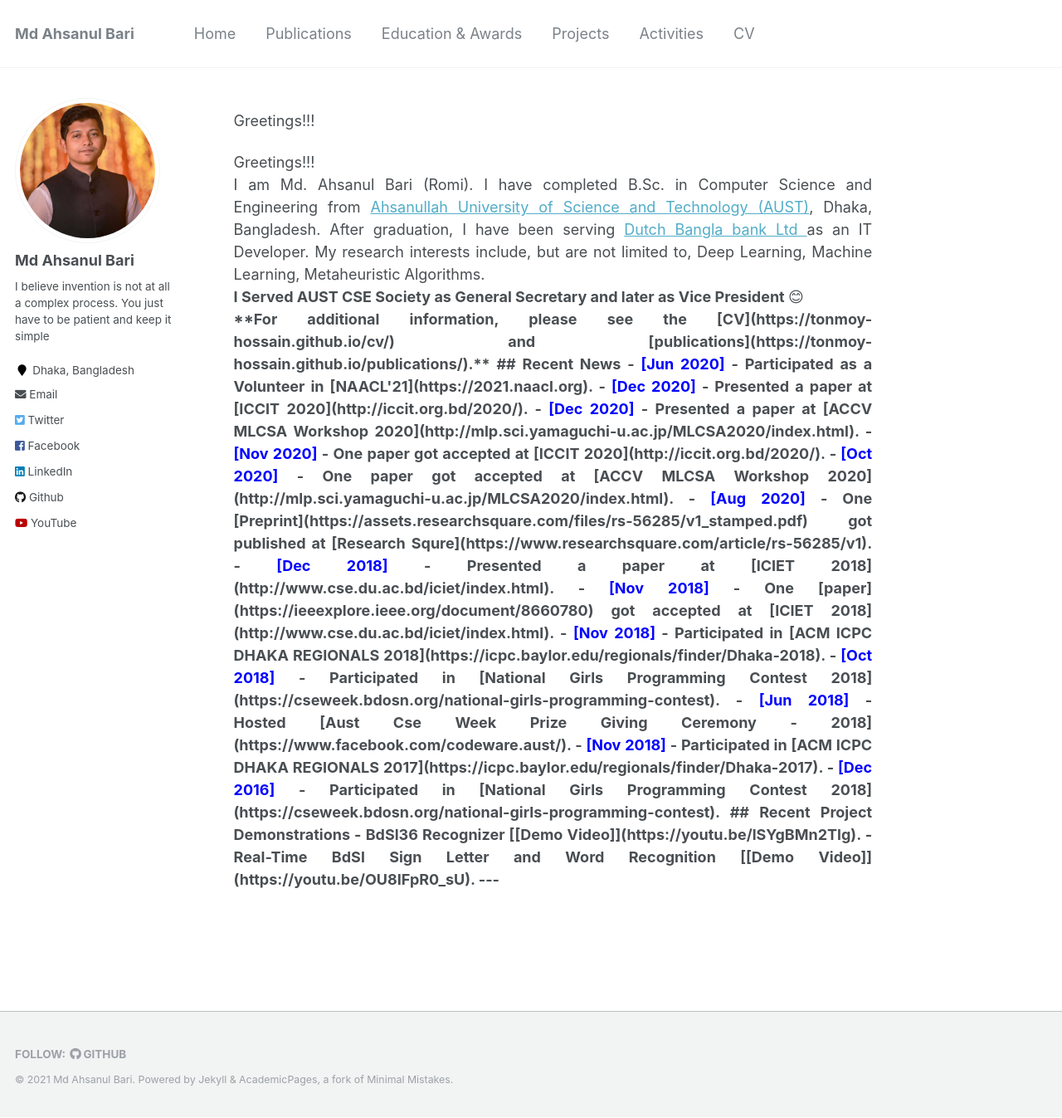
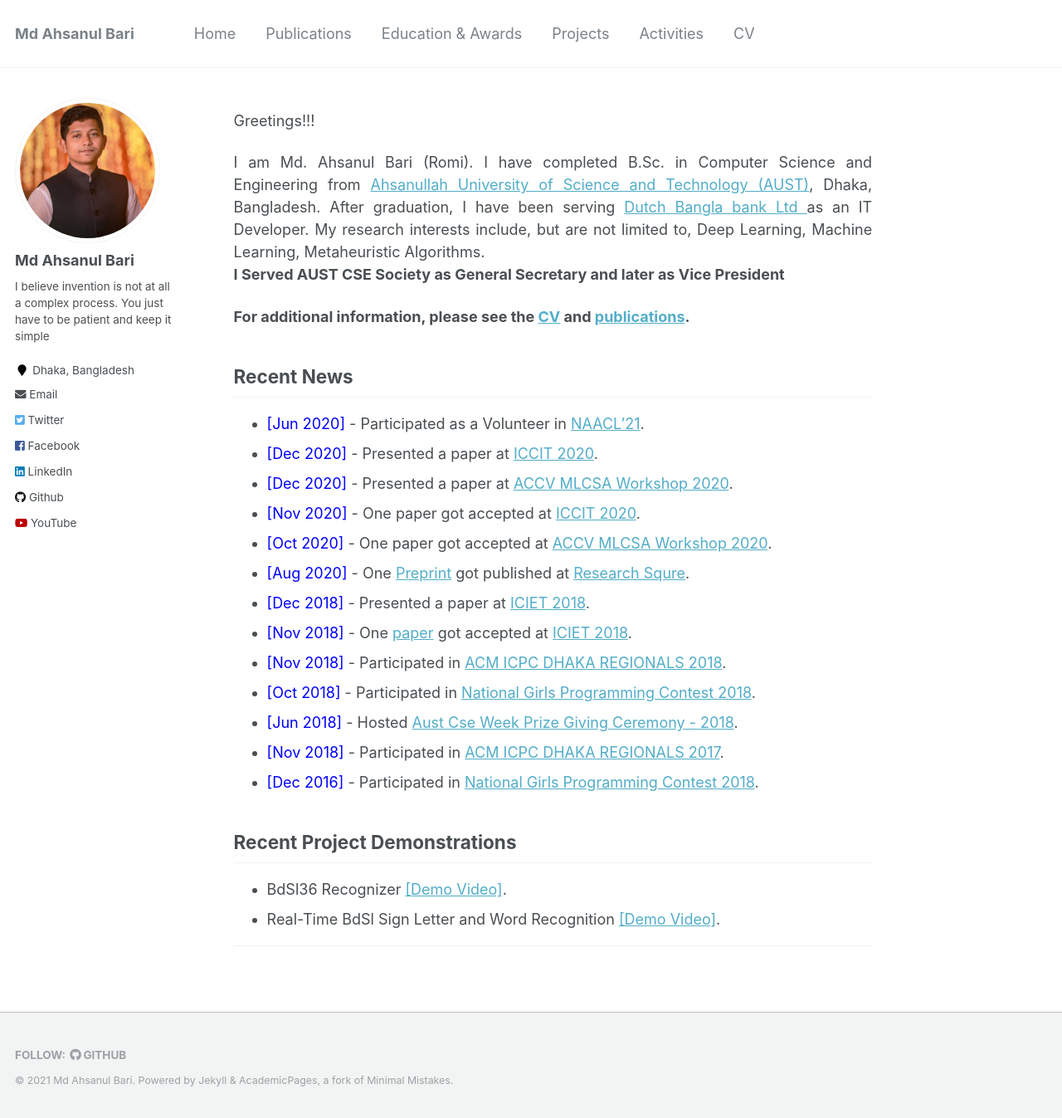
Before and after one commit to GProDevik/AhsanulBariRomih, a Jekyll site: the page built from _pages/about.md, in a window 1280 px wide and 1347 px high. Shown: the whole window at 83% size. Built offline with Jekyll 4.4.1, drawn with Linux system fonts in a browser that asks for light colours.

Commit message:
Update about.md

```diff
--- a/_pages/about.md
+++ b/_pages/about.md
@@ -11,14 +11,9 @@ Greetings!!!
 
 <div style="text-align: justify">
 
-
-Greetings!!!
-
-<div style="text-align: justify">
-
 I am Md. Ahsanul Bari (Romi). I have completed B.Sc. in Computer Science and Engineering from <a href="http://aust.edu/">Ahsanullah University of Science and Technology (AUST)</a>, Dhaka, Bangladesh. After graduation, I have been serving <a href="https://www.dutchbanglabank.com/"> Dutch Bangla bank Ltd </a> as an IT Developer. My research interests include, but are not limited to, Deep Learning, Machine Learning, Metaheuristic Algorithms.<br /></div>
 
-<b>I Served AUST CSE Society as <b> General Secretary </b> and later as <b> Vice President </b> &#x1F60a; <br />
+<b>I Served AUST CSE Society as <b> General Secretary </b> and later as <b> Vice President </b> <br />
 
 
 **For additional information, please see the [CV](https://tonmoy-hossain.github.io/cv/) and [publications](https://tonmoy-hossain.github.io/publications/).**
```
